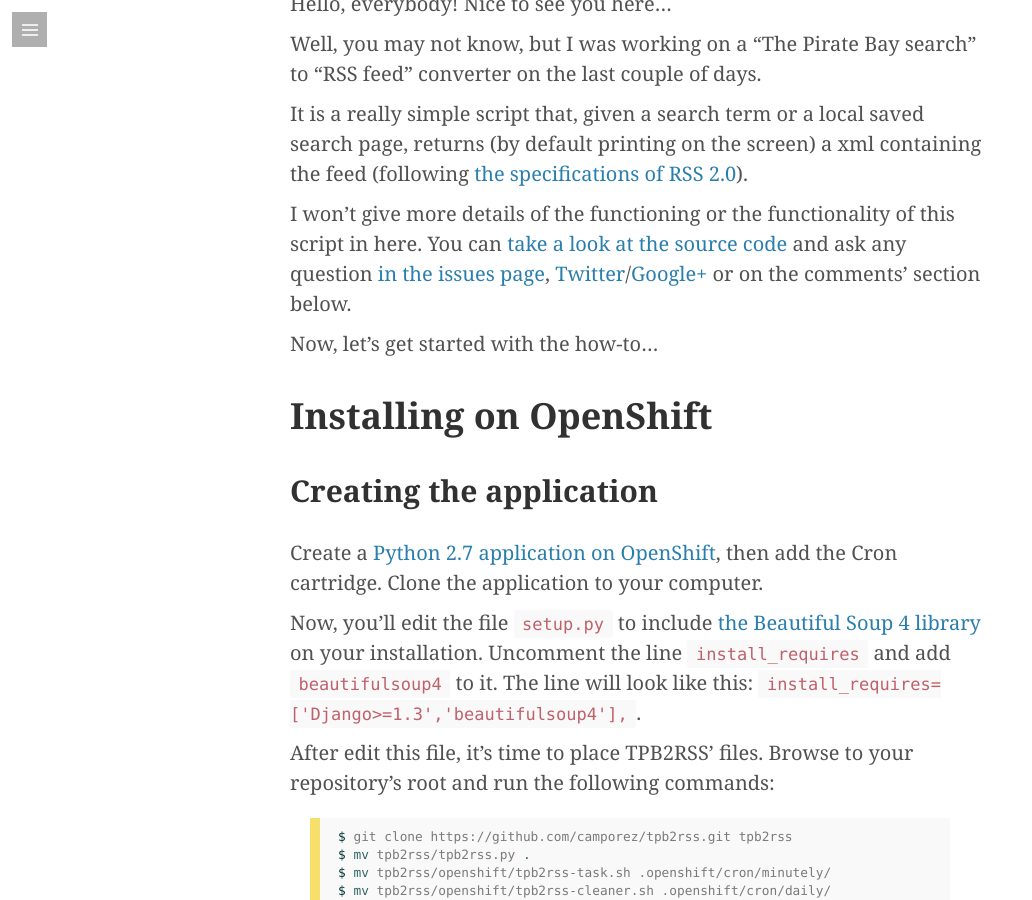
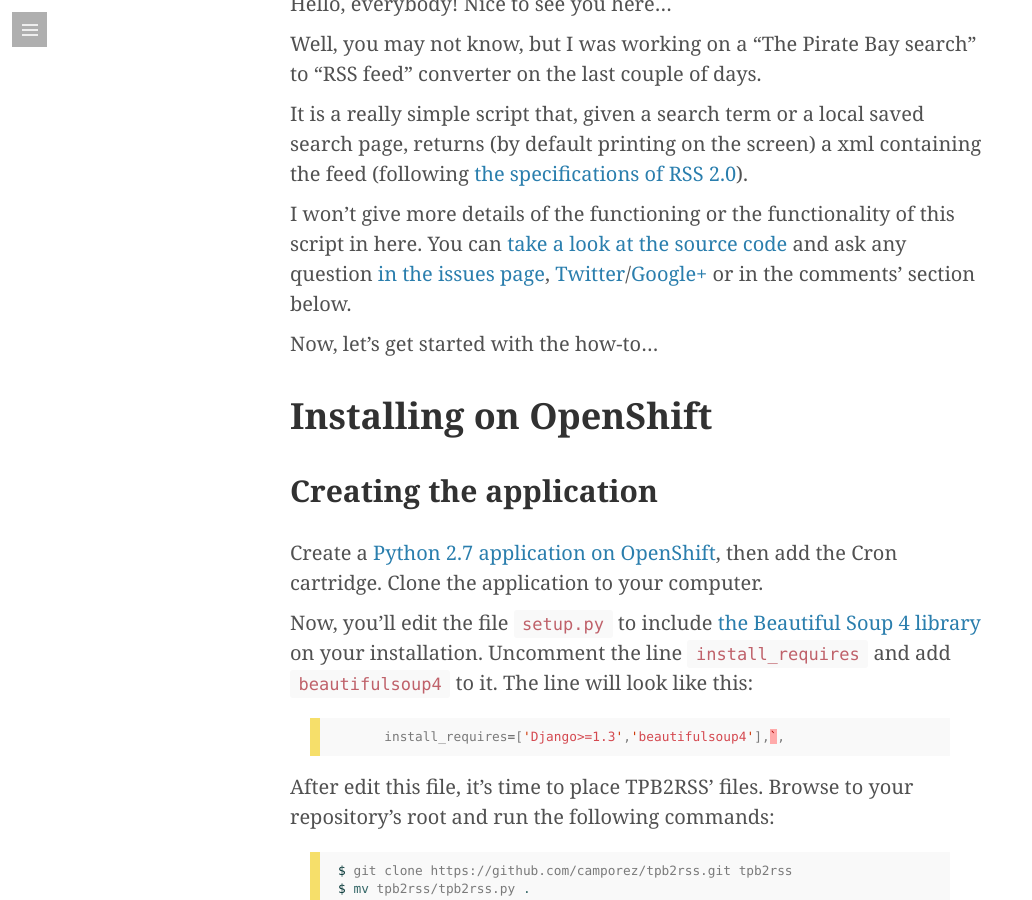
Before and after one commit to nanoshort/nanoshort.github.io, a Jekyll site: the page built from _posts/2014-07-08-tpb2rss-openshift.md, in a window 1280 px wide and 900 px high, scrolled down 971 px. Shown: the whole window, without its empty margins (0-1032 px from the left). Built offline with Jekyll 4.4.1, drawn with Linux system fonts in a browser that asks for light colours; some web fonts are replaced; comment, search, counter and statistics services are not loaded; some of the changed text lies outside the part shown.

Commit message:
Updated post

```diff
--- a/_posts/2014-07-08-tpb2rss-openshift.md
+++ b/_posts/2014-07-08-tpb2rss-openshift.md
@@ -14,7 +14,7 @@
 
 It is a really simple script that, given a search term or a local saved search page, returns (by default printing on the screen) a xml containing the feed (following [the specifications of RSS 2.0](http://cyber.law.harvard.edu/rss/rss.html)).
 
-I won't give more details of the functioning or the functionality of this script in here. You can [take a look at the source code](https://github.com/camporez/tpb2rss/blob/master/tpb2rss.py) and ask any question [in the issues page](https://github.com/camporez/tpb2rss/issues), [Twitter](http://twitter.com/iancamporez)/[Google+](http://google.com/+IanCamporezBrunelli) or on the comments' section below.
+I won't give more details of the functioning or the functionality of this script in here. You can [take a look at the source code](https://github.com/camporez/tpb2rss/blob/master/tpb2rss.py) and ask any question [in the issues page](https://github.com/camporez/tpb2rss/issues), [Twitter](http://twitter.com/iancamporez)/[Google+](http://google.com/+IanCamporezBrunelli) or in the comments' section below.
 
 Now, let's get started with the how-to...
 
@@ -24,8 +24,11 @@
 
 Create a [Python 2.7 application on OpenShift](https://openshift.redhat.com/app/console/application_type/cart!python-2.7), then add the Cron cartridge. Clone the application to your computer.
 
-Now, you'll edit the file `setup.py` to include [the Beautiful Soup 4 library](http://www.crummy.com/software/BeautifulSoup/) on your installation. Uncomment the line `install_requires` and add `beautifulsoup4` to it. The line will look like this: `install_requires=['Django>=1.3','beautifulsoup4'],`.
+Now, you'll edit the file `setup.py` to include [the Beautiful Soup 4 library](http://www.crummy.com/software/BeautifulSoup/) on your installation. Uncomment the line `install_requires` and add `beautifulsoup4` to it. The line will look like this:
 
+{% highlight python %}
+      install_requires=['Django>=1.3','beautifulsoup4'],`,
+{% endhighlight %}
 After edit this file, it's time to place TPB2RSS' files. Browse to your repository's root and run the following commands:
 
 {% highlight bash %}
```
Also changed, not shown: other parts of _posts/2014-07-08-tpb2rss-openshift.md (+1 -3 lines).
